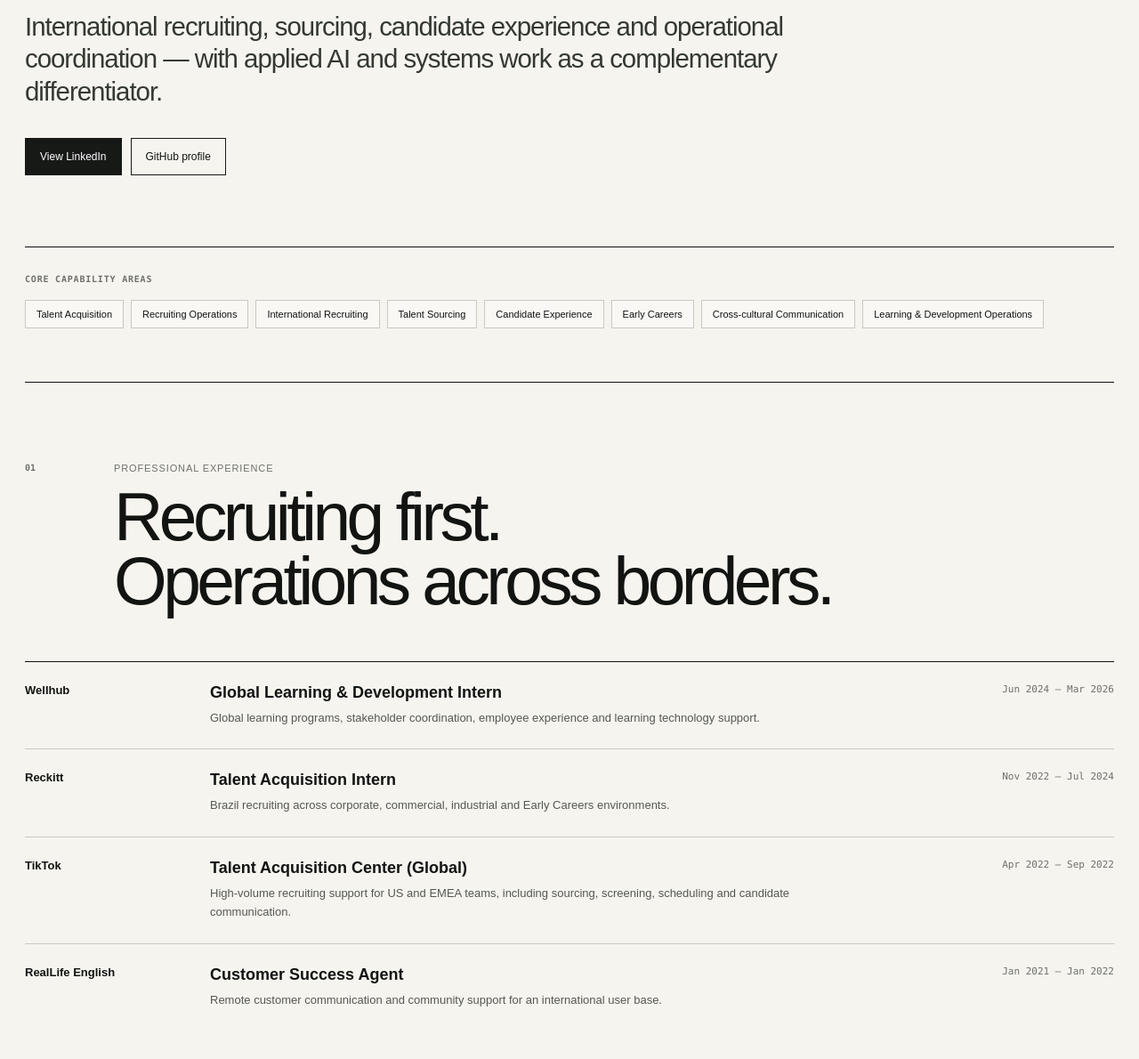
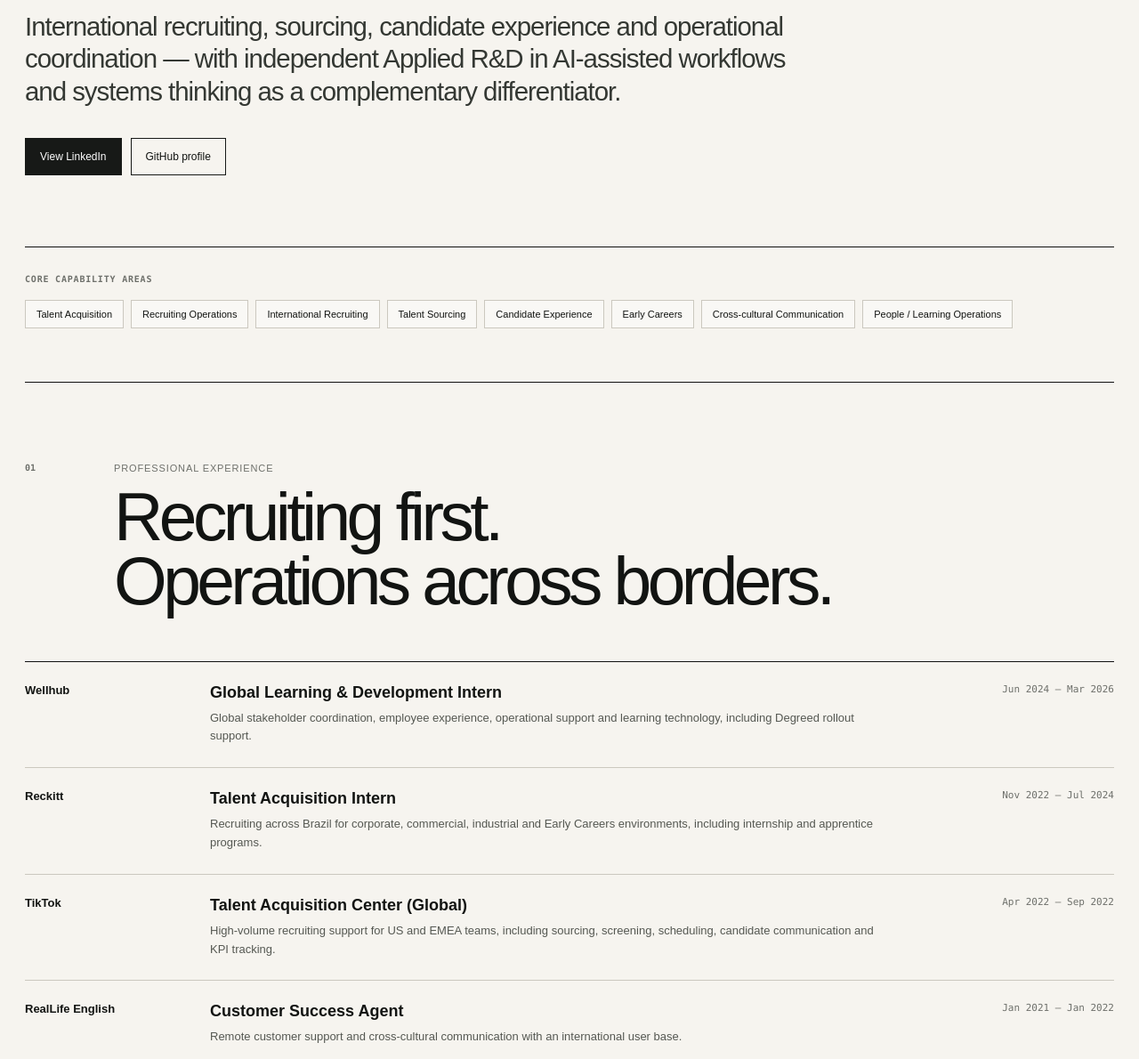
Before and after one commit to lucasmateus334-oss/lucas-capability-os-pages, an Astro site: page /lucas-capability-os-pages/portfolio in a window 1280 px wide. Shown: the part 410-1600 px from the top of the page at 89% size. Built offline with nearby package versions, Linux system fonts and the light colour scheme; Astro itself is replaced by a stand-in of ours.

Commit message:
polish: tighten recruiter portfolio copy and factual scope
O que isso faz: melhora clareza em 30 segundos, inclui Degreed/KPI tracking e explica Applied R&D em linguagem não técnica.

```diff
--- a/src/pages/portfolio/index.astro
+++ b/src/pages/portfolio/index.astro
@@ -4,25 +4,25 @@ const experience = [
     company: 'Wellhub',
     role: 'Global Learning & Development Intern',
     period: 'Jun 2024 — Mar 2026',
-    scope: 'Global learning programs, stakeholder coordination, employee experience and learning technology support.'
+    scope: 'Global stakeholder coordination, employee experience, operational support and learning technology, including Degreed rollout support.'
   },
   {
     company: 'Reckitt',
     role: 'Talent Acquisition Intern',
     period: 'Nov 2022 — Jul 2024',
-    scope: 'Brazil recruiting across corporate, commercial, industrial and Early Careers environments.'
+    scope: 'Recruiting across Brazil for corporate, commercial, industrial and Early Careers environments, including internship and apprentice programs.'
   },
   {
     company: 'TikTok',
     role: 'Talent Acquisition Center (Global)',
     period: 'Apr 2022 — Sep 2022',
-    scope: 'High-volume recruiting support for US and EMEA teams, including sourcing, screening, scheduling and candidate communication.'
+    scope: 'High-volume recruiting support for US and EMEA teams, including sourcing, screening, scheduling, candidate communication and KPI tracking.'
   },
   {
     company: 'RealLife English',
     role: 'Customer Success Agent',
     period: 'Jan 2021 — Jan 2022',
-    scope: 'Remote customer communication and community support for an international user base.'
+    scope: 'Remote customer support and cross-cultural communication with an international user base.'
   }
 ];
 
@@ -34,7 +34,7 @@ const capabilities = [
   'Candidate Experience',
   'Early Careers',
   'Cross-cultural Communication',
-  'Learning & Development Operations'
+  'People / Learning Operations'
 ];
 
 const personSchema = {
@@ -54,12 +54,12 @@ const personSchema = {
     <meta charset="utf-8" />
     <meta name="viewport" content="width=device-width, initial-scale=1" />
     <meta name="robots" content="index,follow,max-image-preview:large" />
-    <meta name="description" content="Lucas Mateus — Talent Acquisition and Recruiting Operations professional with experience across TikTok, Reckitt, Wellhub and international environments." />
+    <meta name="description" content="Lucas Mateus — Talent Acquisition and Recruiting Operations professional with international recruiting, sourcing, candidate experience and People / Learning Operations experience." />
     <meta name="theme-color" content="#f6f4ef" />
     <link rel="canonical" href="https://lucasmateus334-oss.github.io/lucas-capability-os-pages/portfolio/" />
     <meta property="og:type" content="profile" />
     <meta property="og:title" content="Lucas Mateus — Talent Acquisition & Recruiting Operations" />
-    <meta property="og:description" content="Professional portfolio: recruiting, sourcing, candidate experience, international operations and applied AI systems." />
+    <meta property="og:description" content="Professional portfolio covering Talent Acquisition, international recruiting, sourcing, candidate experience and independent Applied R&D." />
     <meta property="og:url" content="https://lucasmateus334-oss.github.io/lucas-capability-os-pages/portfolio/" />
     <title>Lucas Mateus — Talent Acquisition & Recruiting Operations</title>
     <script type="application/ld+json" set:html={JSON.stringify(personSchema)}></script>
@@ -79,7 +79,7 @@ const personSchema = {
       <section class="hero" aria-labelledby="page-title">
         <p class="eyebrow">São Paulo, Brazil · Professional Portfolio</p>
         <h1 id="page-title">Talent Acquisition &<br />Recruiting Operations</h1>
-        <p class="positioning">International recruiting, sourcing, candidate experience and operational coordination — with applied AI and systems work as a complementary differentiator.</p>
+        <p class="positioning">International recruiting, sourcing, candidate experience and operational coordination — with independent Applied R&D in AI-assisted workflows and systems thinking as a complementary differentiator.</p>
         <div class="actions">
           <a class="primary" href="https://www.linkedin.com/in/lucasmateus/">View LinkedIn</a>
           <a href="https://github.com/lucasmateus334-oss">GitHub profile</a>
@@ -147,17 +147,17 @@ const personSchema = {
           <span>03</span>
           <div>
             <p>Applied research & development</p>
-            <h2>Systems work as a differentiator.</h2>
+            <h2>Systems thinking as a differentiator.</h2>
           </div>
         </header>
         <div class="rnd-card">
           <div>
-            <span class="badge">Independent applied R&D</span>
+            <span class="badge">Independent Applied R&D</span>
             <h3>Capability Lab / Capability OS</h3>
-            <p>Exploration of evidence-based capability assessment, AI-assisted workflows, evaluation systems, agent architectures, reproducibility and human/AI operational systems.</p>
-            <p class="boundary">This independent R&D project is separate from my core professional work in Talent Acquisition and recruiting operations. Its public surface is intentionally sanitized; private implementation, credentials, evidence and canonical system state remain private.</p>
+            <p>I independently explore how AI-assisted workflows, evaluation, evidence, reproducibility and human-AI collaboration can improve how complex work is structured and validated.</p>
+            <p class="boundary">This work is separate from my core professional career in Talent Acquisition and Recruiting Operations. The public R&D surface is intentionally limited; private implementation, credentials and internal evidence are not published.</p>
           </div>
-          <a href="../">View controlled public snapshot →</a>
+          <a href="../">View Applied R&D snapshot →</a>
         </div>
       </section>
 
@@ -176,7 +176,7 @@ const personSchema = {
     <footer>
       <div>Lucas Mateus da Silva · São Paulo, Brazil</div>
       <div class="links"><a href="https://www.linkedin.com/in/lucasmateus/">LinkedIn</a><a href="https://github.com/lucasmateus334-oss">GitHub</a></div>
-      <p>Flow note — This page publishes only a sanitized professional portfolio. Private career records, internal evidence, credentials and private project state are excluded.</p>
+      <p>Public professional portfolio. Private professional records, credentials and internal project materials are not published here.</p>
     </footer>
   </body>
 </html>
@@ -193,11 +193,11 @@ const personSchema = {
   .hero{min-height:72vh;display:flex;flex-direction:column;justify-content:center;padding:80px 0;border-bottom:1px solid #111}
   .eyebrow,.section-label{font:600 10px ui-monospace,SFMono-Regular,Menlo,monospace;text-transform:uppercase;letter-spacing:.08em;color:var(--muted)}
   h1{max-width:1200px;margin:18px 0 26px;font-size:clamp(56px,9vw,138px);line-height:.88;letter-spacing:-.075em;font-weight:600}
-  .positioning{max-width:860px;margin:0;font-size:clamp(20px,2.3vw,34px);line-height:1.24;letter-spacing:-.035em;color:#343833}
+  .positioning{max-width:900px;margin:0;font-size:clamp(20px,2.3vw,34px);line-height:1.24;letter-spacing:-.035em;color:#343833}
   .actions{display:flex;gap:10px;flex-wrap:wrap;margin-top:34px}.actions a{display:inline-flex;align-items:center;min-height:42px;padding:0 16px;border:1px solid #171917;text-decoration:none;font-size:12px}.actions .primary{background:#171917;color:#fff}
   .capabilities{padding:30px 0 60px;border-bottom:1px solid #111}.tag-grid{display:flex;gap:8px;flex-wrap:wrap;margin-top:18px}.tag-grid span{padding:9px 12px;border:1px solid var(--line);font-size:11px;background:rgba(255,255,255,.35)}
   .section{padding:90px 0;border-bottom:1px solid #111}.section-head{display:grid;grid-template-columns:72px 1fr;gap:28px;margin-bottom:54px}.section-head>span{font:600 10px ui-monospace,SFMono-Regular,Menlo,monospace;color:var(--muted)}.section-head p{margin:0 0 12px;font-size:11px;text-transform:uppercase;letter-spacing:.08em;color:var(--muted)}.section-head h2{margin:0;font-size:clamp(42px,6vw,84px);line-height:.94;letter-spacing:-.06em;font-weight:500}
-  .experience-list{border-top:1px solid #111}.experience-list article{display:grid;grid-template-columns:180px 1fr 180px;gap:28px;padding:24px 0;border-bottom:1px solid var(--line)}.experience-list article:last-child{border-bottom:0}.company{font-size:13px;font-weight:700}.experience-list h3{margin:0 0 8px;font-size:18px}.experience-list p{max-width:720px;margin:0;font-size:13px;line-height:1.6;color:#555852}.period{text-align:right;font:500 11px ui-monospace,SFMono-Regular,Menlo,monospace;color:var(--muted)}
+  .experience-list{border-top:1px solid #111}.experience-list article{display:grid;grid-template-columns:180px 1fr 180px;gap:28px;padding:24px 0;border-bottom:1px solid var(--line)}.experience-list article:last-child{border-bottom:0}.company{font-size:13px;font-weight:700}.experience-list h3{margin:0 0 8px;font-size:18px}.experience-list p{max-width:760px;margin:0;font-size:13px;line-height:1.6;color:#555852}.period{text-align:right;font:500 11px ui-monospace,SFMono-Regular,Menlo,monospace;color:var(--muted)}
   .evidence-grid{display:grid;grid-template-columns:repeat(3,1fr);border-top:1px solid #111}.evidence-grid article{min-height:300px;padding:26px 28px 28px 0;border-right:1px solid var(--line)}.evidence-grid article+article{padding-left:28px}.evidence-grid article:last-child{border-right:0}.evidence-grid strong{font-size:22px}.evidence-grid p{margin:72px 0 18px;font-size:14px;line-height:1.65}.evidence-grid small{font:500 10px ui-monospace,SFMono-Regular,Menlo,monospace;color:var(--muted)}
   .rnd-card{display:grid;grid-template-columns:1fr auto;gap:50px;align-items:end;padding:30px;border:1px solid #111;background:#e9eee9}.rnd-card>div{max-width:860px}.badge{font:600 9px ui-monospace,SFMono-Regular,Menlo,monospace;text-transform:uppercase;letter-spacing:.08em;color:var(--accent)}.rnd-card h3{margin:16px 0 12px;font-size:32px}.rnd-card p{margin:0 0 12px;font-size:14px;line-height:1.65}.boundary{color:#555852}.rnd-card>a{font-size:12px;font-weight:700;text-decoration:none}
   .interests>p{max-width:1000px;margin:0 0 0 100px;font-size:clamp(22px,3vw,42px);line-height:1.3;letter-spacing:-.03em}
```
